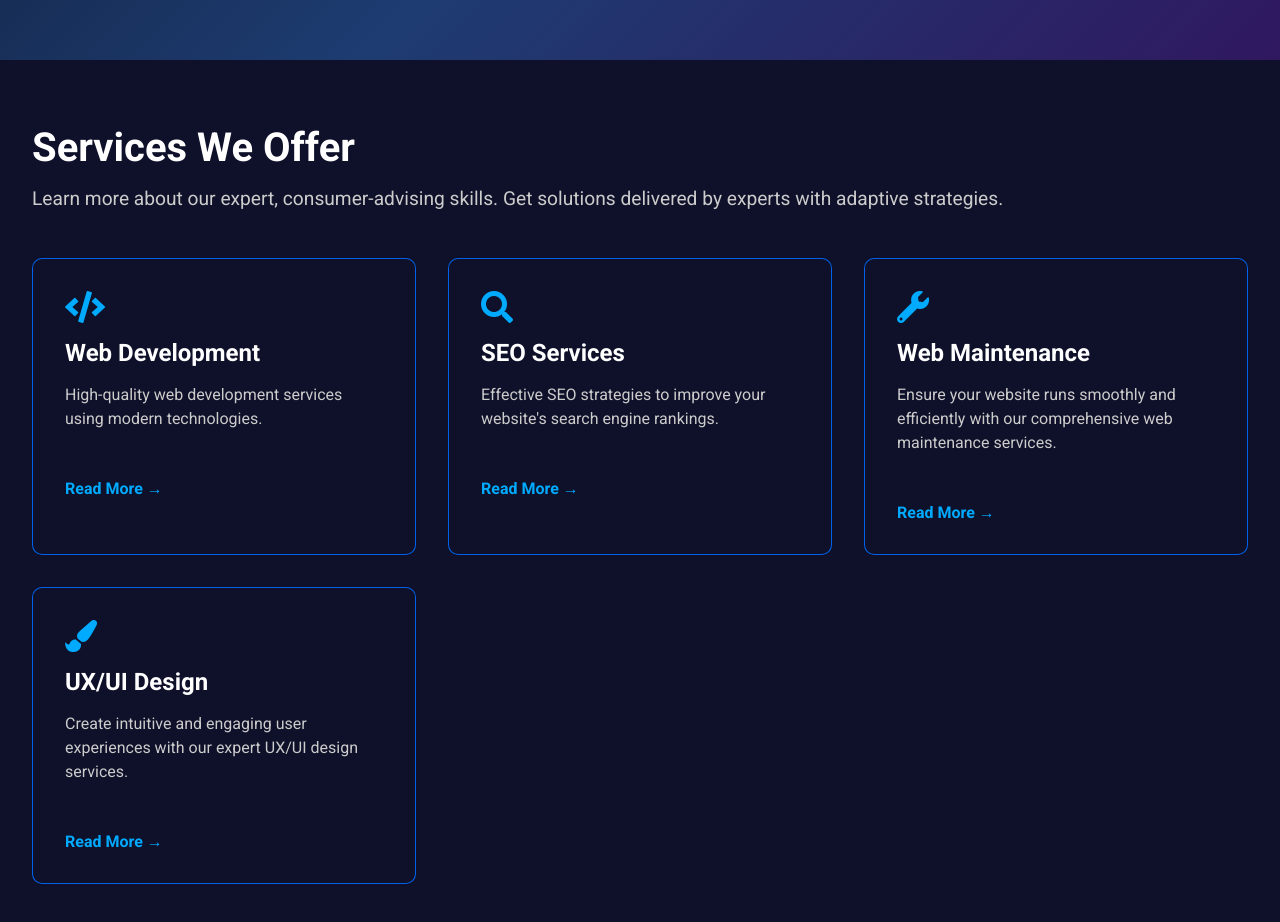
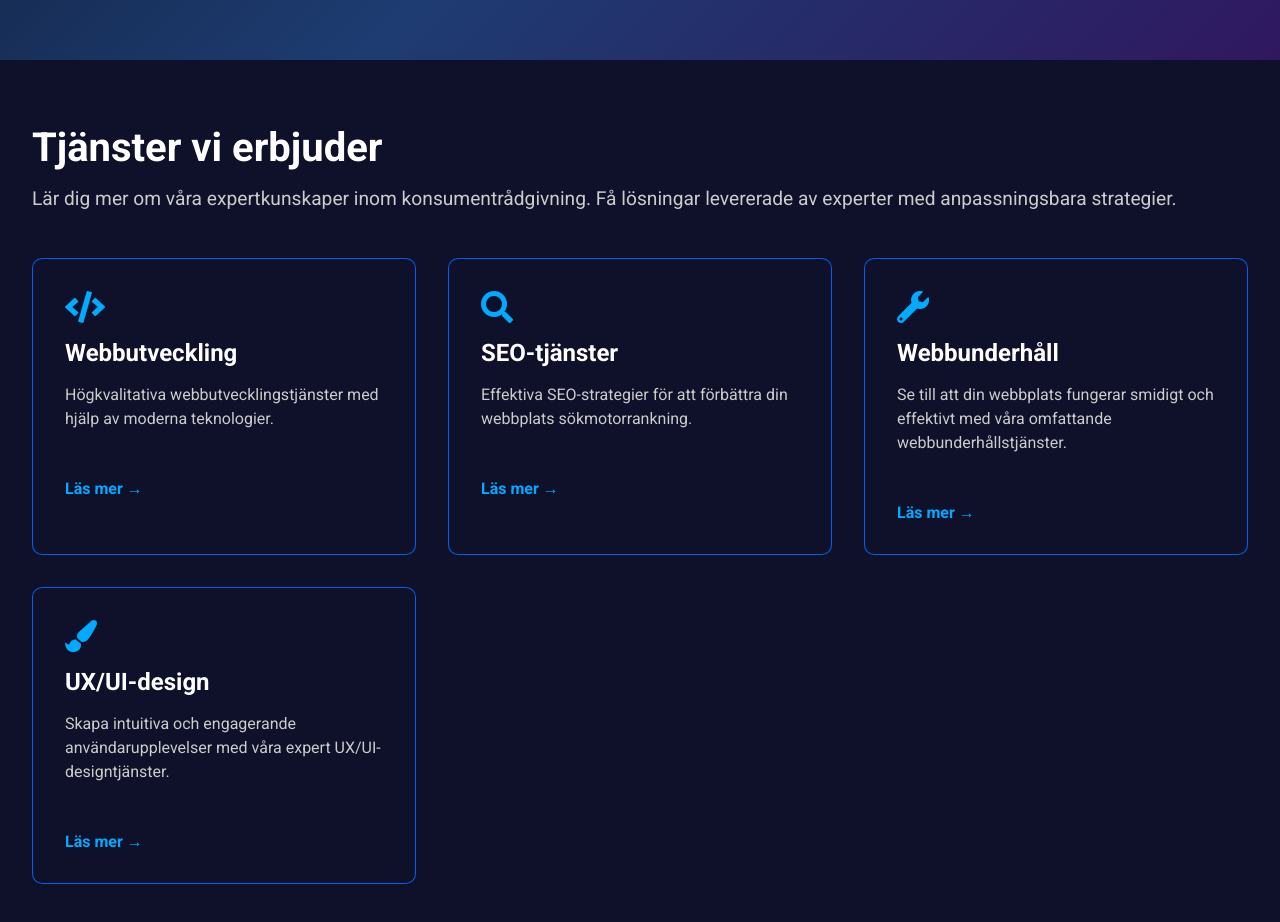
Before and after one commit to ejaz0/shirkat, a React (Create React App) app: page / in a window 1280 px wide. Shown: the part 520-1442 px from the top of the page. Built offline with nearby package versions, Linux system fonts and the light colour scheme; a small style sheet from the web is missing.

Commit message:
Home Translation

```diff
--- a/src/Components/Home.js
+++ b/src/Components/Home.js
@@ -1,58 +1,56 @@
 import React from 'react';
-import {Link} from 'react-router-dom';
+import { Link } from 'react-router-dom';
+import { useTranslation } from 'react-i18next';
 import '../Styles/Css/HomeStyle.css';
 import HeroImage from '../Styles/Css/images/Remove-bg.ai_1717774002262.png';
 
 const Home = () => {
+    const { t } = useTranslation();
+
     return (
         <div className="container">
             <div className="home-page">
                 <section className="hero" id="home">
                     <div className="hero-content">
-                        <h1>ThreeSoft</h1>
-                        <h1>Providing The Best Services & IT Solutions</h1>
-                        <p>Learn more about our expert, consumer-advising skills. Get solutions delivered by experts with adaptive strategies.</p>
-
-                        <Link to="/contact" className="hero-button">Contact Us</Link>
-
+                        <h1>{t('home.hero_title')}</h1>
+                        <h1>{t('home.hero_subtitle')}</h1>
+                        <p>{t('home.hero_description')}</p>
+                        <Link to="/contact" className="hero-button">{t('home.hero_button')}</Link>
                     </div>
                     <div className="hero-graphic">
-                        <img src={HeroImage} alt="Hero Graphic" />
+                        <img src={HeroImage} alt={t('home.hero_alt')} />
                     </div>
                 </section>
             </div>
             <section className="services" id="services">
-                <h2>Services We Offer</h2>
-                <p>Learn more about our expert, consumer-advising skills. Get solutions delivered by experts with adaptive strategies.</p>
+                <h2>{t('home.services_title')}</h2>
+                <p>{t('home.services_description')}</p>
                 <div className="services-grid">
                     <div className="service-card">
                         <i className="fas fa-code service-icon"></i>
-                        <h3>Web Development</h3>
-                        <p>High-quality web development services using modern technologies.</p>
-                        <Link to="/service/1">Read More &rarr;</Link>
+                        <h3>{t('home.service1_title')}</h3>
+                        <p>{t('home.service1_description')}</p>
+                        <Link to="/service/1">{t('home.service_read_more')} &rarr;</Link>
                     </div>
-
-
                     <div className="service-card">
                         <i className="fas fa-search service-icon"></i>
-                        <h3>SEO Services</h3>
-                        <p>Effective SEO strategies to improve your website's search engine rankings.</p>
-                        <Link to="/service/2">Read More &rarr;</Link>
+                        <h3>{t('home.service2_title')}</h3>
+                        <p>{t('home.service2_description')}</p>
+                        <Link to="/service/2">{t('home.service_read_more')} &rarr;</Link>
                     </div>
                     <div className="service-card">
-                        <i className="fas fa-wrench service-icon"></i> {/* Changed icon */}
-                        <h3>Web Maintenance</h3>
-                        <p>Ensure your website runs smoothly and efficiently with our comprehensive web maintenance services.</p>
-                        <Link to="/service/3">Read More &rarr;</Link>
+                        <i className="fas fa-wrench service-icon"></i>
+                        <h3>{t('home.service3_title')}</h3>
+                        <p>{t('home.service3_description')}</p>
+                        <Link to="/service/3">{t('home.service_read_more')} &rarr;</Link>
                     </div>
                     <div className="service-card">
-                        <i className="fas fa-paint-brush service-icon"></i> {/* Changed icon */}
-                        <h3>UX/UI Design</h3>
-                        <p>Create intuitive and engaging user experiences with our expert UX/UI design services.</p>
-                        <Link to="/service/4">Read More &rarr;</Link>
+                        <i className="fas fa-paint-brush service-icon"></i>
+                        <h3>{t('home.service4_title')}</h3>
+                        <p>{t('home.service4_description')}</p>
+                        <Link to="/service/4">{t('home.service_read_more')} &rarr;</Link>
                     </div>
                 </div>
-
             </section>
         </div>
     );
--- a/src/locales/en/translation.json
+++ b/src/locales/en/translation.json
@@ -1,36 +1,47 @@
 {
     "about": {
       "title": "About Us",
-      "description": "We are a team of three dedicated software engineers, each with our own area of expertise, committed to providing top-notch IT solutions. We specialize in creating custom websites that cater to your specific needs, from initial concept and design to full development and deployment. Our services include logo design, UX/UI design, and complete website creation, ensuring a seamless and professional online presence. Beyond development, we offer ongoing maintenance and updates to keep your website running smoothly and effectively, allowing you to focus on your business while we handle the technical details.",
+      "description": "We are a team of three dedicated software engineers, each with our own area of expertise, committed to providing top-notch IT solutions...",
       "team_title": "Our Team",
       "team_members": {
         "elvis": {
-          "bio": "Elvis is a dedicated programmer with a strong foundation in software engineering, driven by a passion for technology and innovation. His expertise lies in designing and implementing advanced solutions that exceed expectations. With a keen focus on detail and a knack for solving complex technical challenges, Elvis ensures every project is crafted with precision and scalability in mind."
+          "bio": "Elvis is a dedicated programmer with a strong foundation in software engineering, driven by a passion for technology and innovation..."
         },
         "rashad": {
-          "bio": "Rashad has a rich background in UX/UI design, having honed his skills from a young age. His passion for design is complemented by his software engineering expertise and experience in project management. Rashad excels at building strong client relationships and driving project success. His multifaceted skill set ensures that projects are delivered on time, within scope, and meet the highest standards of quality."
+          "bio": "Rashad has a rich background in UX/UI design, having honed his skills from a young age..."
         },
         "arya": {
-          "bio": "Arya is a seasoned professional with a robust background in both business management and software engineering. Having successfully run companies, he brings a wealth of experience in understanding market trends and client needs. Arya excels in creating modern, responsive solutions that not only meet but exceed client expectations. His unique blend of business acumen and technical expertise drives sales growth and ensures exceptional client satisfaction."
+          "bio": "Arya is a seasoned professional with a robust background in both business management and software engineering..."
         }
       }
     },
-
-        "about": {
-          "title": "About Us",
-          "description": "We are a team of three dedicated software engineers, each with our own area of expertise, committed to providing top-notch IT solutions. We specialize in creating custom websites that cater to your specific needs, from initial concept and design to full development and deployment. Our services include logo design, UX/UI design, and complete website creation, ensuring a seamless and professional online presence. Beyond development, we offer ongoing maintenance and updates to keep your website running smoothly and effectively, allowing you to focus on your business while we handle the technical details.",
-          "team_title": "Our Team",
-          "team_members": {
-            "elvis": {
-              "bio": "Elvis is a dedicated programmer with a strong foundation in software engineering, driven by a passion for technology and innovation. His expertise lies in designing and implementing advanced solutions that exceed expectations. With a keen focus on detail and a knack for solving complex technical challenges, Elvis ensures every project is crafted with precision and scalability in mind."
-            },
-            "rashad": {
-              "bio": "Rashad has a rich background in UX/UI design, having honed his skills from a young age. His passion for design is complemented by his software engineering expertise and experience in project management. Rashad excels at building strong client relationships and driving project success. His multifaceted skill set ensures that projects are delivered on time, within scope, and meet the highest standards of quality."
-            },
-            "arya": {
-              "bio": "Arya is a seasoned professional with a robust background in both business management and software engineering. Having successfully run companies, he brings a wealth of experience in understanding market trends and client needs. Arya excels in creating modern, responsive solutions that not only meet but exceed client expectations. His unique blend of business acumen and technical expertise drives sales growth and ensures exceptional client satisfaction."
-            }
-
-          }
-        }
-      }
+    "contact": {
+      "title": "Contact Us",
+      "description": "We'd love to hear from you! Whether you have a question about our services, pricing, need a demo, or anything else...",
+      "get_in_touch": "Get in Touch",
+      "send_message": "Send Us a Message",
+      "message_prompt": "We are always here to help you with your inquiries and provide the best solutions for your business needs...",
+      "name_placeholder": "Name",
+      "email_placeholder": "Email",
+      "message_placeholder": "Message",
+      "send_button": "Send"
+    },
+    "home": {
+      "hero_title": "ThreeSoft",
+      "hero_subtitle": "Providing The Best Services & IT Solutions",
+      "hero_description": "Learn more about our expert, consumer-advising skills. Get solutions delivered by experts with adaptive strategies.",
+      "hero_button": "Contact Us",
+      "hero_alt": "Hero Graphic",
+      "services_title": "Services We Offer",
+      "services_description": "Learn more about our expert, consumer-advising skills. Get solutions delivered by experts with adaptive strategies.",
+      "service1_title": "Web Development",
+      "service1_description": "High-quality web development services using modern technologies.",
+      "service2_title": "SEO Services",
+      "service2_description": "Effective SEO strategies to improve your website's search engine rankings.",
+      "service3_title": "Web Maintenance",
+      "service3_description": "Ensure your website runs smoothly and efficiently with our comprehensive web maintenance services.",
+      "service4_title": "UX/UI Design",
+      "service4_description": "Create intuitive and engaging user experiences with our expert UX/UI design services.",
+      "service_read_more": "Read More"
+    }
+  }
--- a/src/locales/sv/translation.json
+++ b/src/locales/sv/translation.json
@@ -1,29 +1,47 @@
 {
     "about": {
       "title": "Om oss",
-      "description": "Vi är ett team av tre dedikerade mjukvaruingenjörer, var och en med sitt eget expertområde, som är engagerade i att leverera förstklassiga IT-lösningar. Vi specialiserar oss på att skapa anpassade webbplatser som tillgodoser dina specifika behov, från initial koncept och design till full utveckling och driftsättning. Våra tjänster inkluderar logotypdesign, UX/UI-design och komplett webbplatsskapande, vilket säkerställer en sömlös och professionell online-närvaro. Utöver utveckling erbjuder vi kontinuerligt underhåll och uppdateringar för att hålla din webbplats igång smidigt och effektivt, så att du kan fokusera på ditt företag medan vi hanterar de tekniska detaljerna.",
+      "description": "Vi är ett team av tre dedikerade mjukvaruingenjörer, var och en med sitt eget expertområde, som är engagerade i att leverera förstklassiga IT-lösningar...",
       "team_title": "Vårt team",
       "team_members": {
         "elvis": {
-          "bio": "Elvis är en dedikerad programmerare med en stark grund i mjukvaruteknik, driven av en passion för teknik och innovation. Hans expertis ligger i att designa och implementera avancerade lösningar som överträffar förväntningarna. Med en skarp fokus på detaljer och en förmåga att lösa komplexa tekniska utmaningar säkerställer Elvis att varje projekt utformas med precision och skalbarhet i åtanke."
+          "bio": "Elvis är en dedikerad programmerare med en stark grund i mjukvaruteknik, driven av en passion för teknik och innovation..."
         },
         "rashad": {
-          "bio": "Rashad har en rik bakgrund inom UX/UI-design och har finslipat sina färdigheter från unga år. Hans passion för design kompletteras av hans expertis inom mjukvaruteknik och erfarenhet av projektledning. Rashad utmärker sig i att bygga starka kundrelationer och driva projekt till framgång. Hans mångsidiga färdigheter säkerställer att projekten levereras i tid, inom ramen och uppfyller de högsta kvalitetsstandarderna."
+          "bio": "Rashad har en rik bakgrund inom UX/UI-design och har finslipat sina färdigheter från unga år..."
         },
         "arya": {
-          "bio": "Arya är en erfaren professionell med en gedigen bakgrund inom både företagsledning och mjukvaruteknik. Efter att framgångsrikt ha drivit företag har han en stor erfarenhet av att förstå marknadstrender och kundbehov. Arya utmärker sig i att skapa moderna, responsiva lösningar som inte bara uppfyller utan överträffar kundernas förväntningar. Hans unika blandning av affärskunskap och teknisk expertis driver försäljningstillväxt och säkerställer enastående kundnöjdhet."
+          "bio": "Arya är en erfaren professionell med en gedigen bakgrund inom både företagsledning och mjukvaruteknik..."
         }
       }
     },
     "contact": {
       "title": "Kontakta oss",
-    "description": "Vi skulle gärna höra från dig! Oavsett om du har en fråga om våra tjänster, prissättning, behöver en demo eller något annat, är vårt team redo att svara på alla dina frågor.",
+      "description": "Vi skulle gärna höra från dig! Oavsett om du har en fråga om våra tjänster, prissättning, behöver en demo eller något annat...",
       "get_in_touch": "Kom i kontakt",
       "send_message": "Skicka oss ett meddelande",
-    "message_prompt": "Vi är alltid här för att hjälpa dig med dina frågor och ge de bästa lösningarna för ditt företags behov. Fyll i formuläret nedan, så återkommer vi till dig så snart som möjligt.",
+      "message_prompt": "Vi är alltid här för att hjälpa dig med dina frågor och ge de bästa lösningarna för ditt företags behov...",
       "name_placeholder": "Namn",
       "email_placeholder": "E-post",
       "message_placeholder": "Meddelande",
       "send_button": "Skicka"
+    },
+    "home": {
+      "hero_title": "ThreeSoft",
+      "hero_subtitle": "Tillhandahåller de bästa tjänsterna och IT-lösningarna",
+      "hero_description": "Lär dig mer om våra expertkunskaper inom konsumentrådgivning. Få lösningar levererade av experter med anpassningsbara strategier.",
+      "hero_button": "Kontakta oss",
+      "hero_alt": "Hjälte Grafisk",
+      "services_title": "Tjänster vi erbjuder",
+      "services_description": "Lär dig mer om våra expertkunskaper inom konsumentrådgivning. Få lösningar levererade av experter med anpassningsbara strategier.",
+      "service1_title": "Webbutveckling",
+      "service1_description": "Högkvalitativa webbutvecklingstjänster med hjälp av moderna teknologier.",
+      "service2_title": "SEO-tjänster",
+      "service2_description": "Effektiva SEO-strategier för att förbättra din webbplats sökmotorrankning.",
+      "service3_title": "Webbunderhåll",
+      "service3_description": "Se till att din webbplats fungerar smidigt och effektivt med våra omfattande webbunderhållstjänster.",
+      "service4_title": "UX/UI-design",
+      "service4_description": "Skapa intuitiva och engagerande användarupplevelser med våra expert UX/UI-designtjänster.",
+      "service_read_more": "Läs mer"
     }
   }
```
Lines whose indentation alone changed are shown as unchanged.
